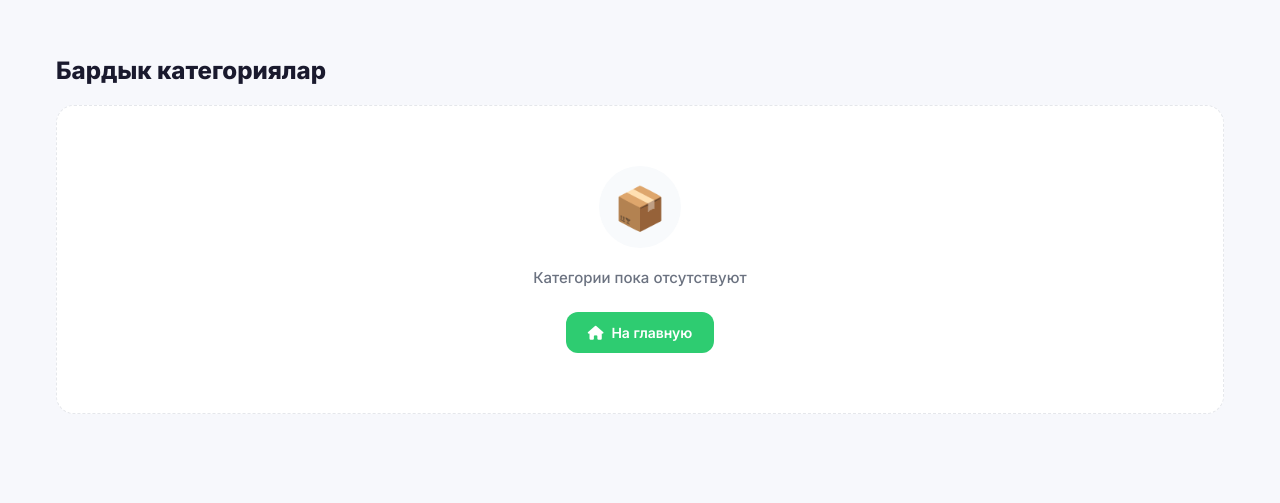
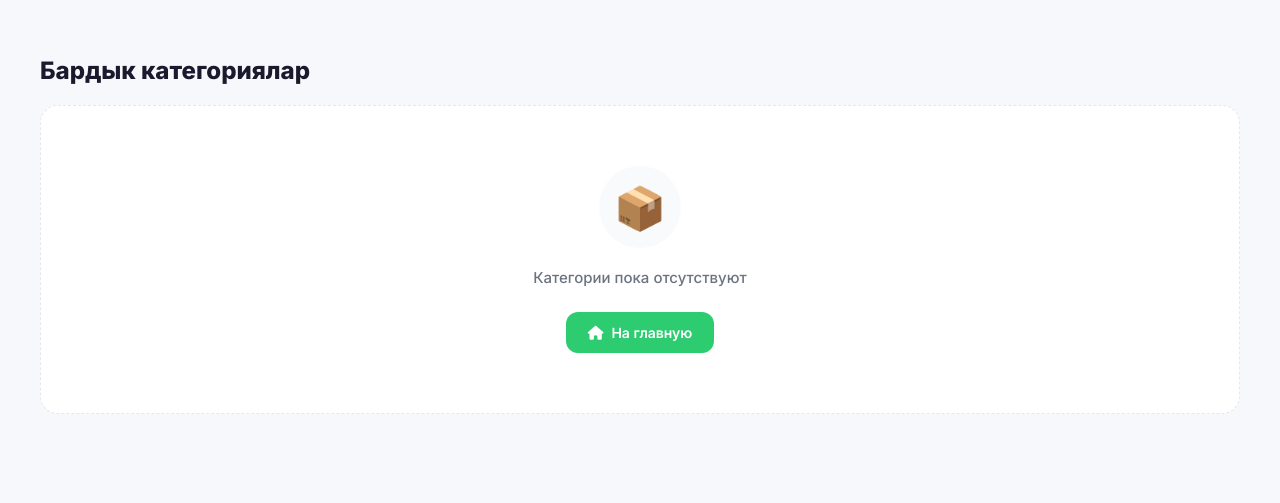
Before and after one commit to mandarinkg/marketplace_0.1_ver, a Django app: page /categories/ in a window 1280 px wide. Shown: the part 108-611 px from the top of the page. Run offline with Django 5.2, Linux system fonts and the light colour scheme; data comes from the database, SQL or seed files in the repository; data that the repository does not hold is empty; parts of the project's set-up code (start-up, migrations or seed data) failed here and were passed over.

Commit message:
category_grid.css исправил сделал чуть ближе края тел

```diff
--- a/static/css/includes/categories_app/category_grid.css
+++ b/static/css/includes/categories_app/category_grid.css
@@ -143,7 +143,7 @@
 /* Одна строка: родитель + дочерние */
 .cats-mobile-row {
     display: flex;
-    gap: 8px;
+    gap: 6px;
     align-items: stretch;
 }
 
--- a/templates/categories/category_list.html
+++ b/templates/categories/category_list.html
@@ -8,7 +8,7 @@
 {% endblock %}
 
 {% block content %}
-<div style="max-width:1200px; margin:24px auto; padding:0 16px 60px;">
+<div style="max-width:1200px; margin:24px auto; padding:0 0px 60px;">
 
     <!-- ЗАГОЛОВОК -->
     <h1 style="font-size:24px; font-weight:800; color:#1a1a2e; margin:0 0 20px;">
```
